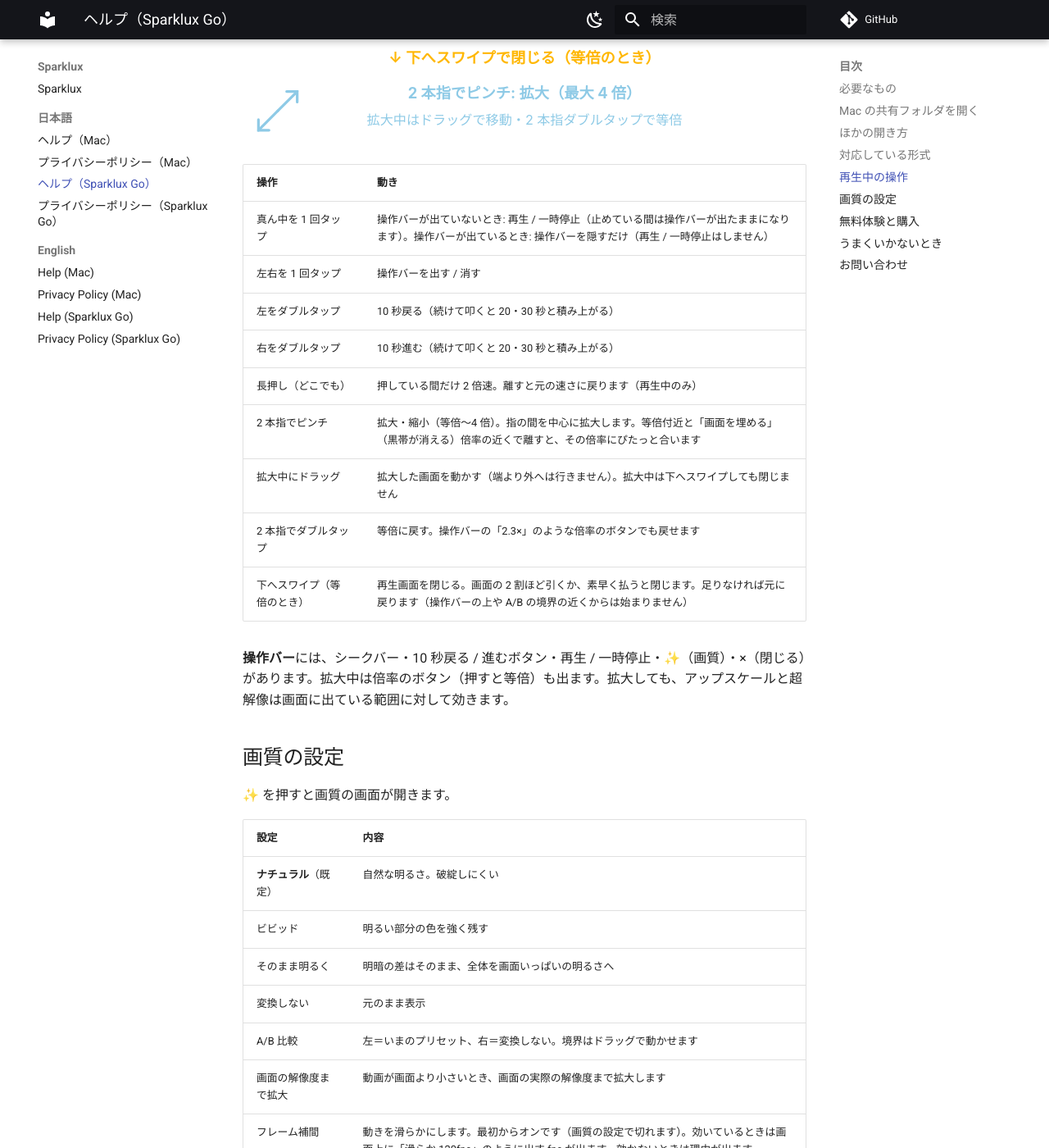
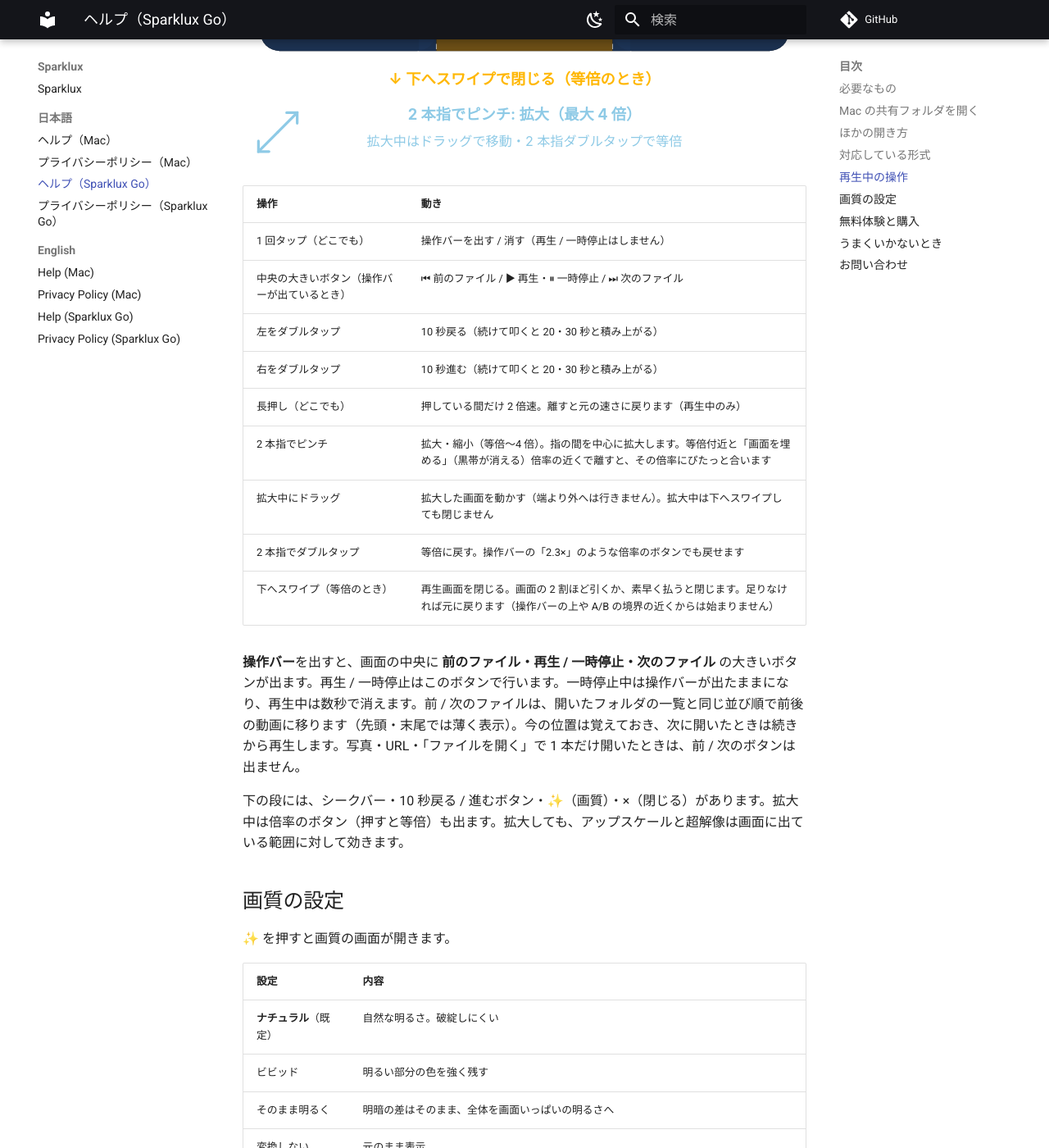
Before and after one commit to monmac1111/sparklux-help, an MkDocs documentation site: the page built from docs/ja/ios/help.md, in a window 1280 px wide and 1400 px high, scrolled down 1936 px. Shown: the whole window at 82% size. Built offline with MkDocs 1.6.1 and Material for MkDocs 9.7.7, drawn with Linux system fonts in a browser that asks for light colours; comment, search, counter and statistics services are not loaded; some of the changed text lies outside the part shown.

Commit message:
iOS: 1 回タップはどこでも操作バーだけ・中央に前/再生/次のボタン（Sparklux Go 1.0.1）
Co-Authored-By: Claude Opus 5.5 <noreply@anthropic.com>

```diff
--- a/docs/ja/ios/help.md
+++ b/docs/ja/ios/help.md
@@ -40,14 +40,14 @@ MP4 / MOV / M4V / HLS（.m3u8）/ **MKV**。映像は H.264 と HEVC（10bit・H
 
 ## 再生中の操作
 
-画面を左・真ん中・右の 3 つに分けて、叩く場所で動きが変わります。
+1 回タップはどこを叩いても操作バーを出す / 消すだけです。ダブルタップは左右で動きが変わります。
 
 ![画面の操作：左・真ん中・右の 3 分割、下へのスワイプ、ピンチで拡大](../../assets/ios-gestures-ja.svg)
 
 | 操作 | 動き |
 |---|---|
-| 真ん中を 1 回タップ | 操作バーが出ていないとき: 再生 / 一時停止（止めている間は操作バーが出たままになります）。操作バーが出ているとき: 操作バーを隠すだけ（再生 / 一時停止はしません） |
-| 左右を 1 回タップ | 操作バーを出す / 消す |
+| 1 回タップ（どこでも） | 操作バーを出す / 消す（再生 / 一時停止はしません） |
+| 中央の大きいボタン（操作バーが出ているとき） | ⏮ 前のファイル / ▶︎ 再生・⏸ 一時停止 / ⏭ 次のファイル |
 | 左をダブルタップ | 10 秒戻る（続けて叩くと 20・30 秒と積み上がる） |
 | 右をダブルタップ | 10 秒進む（続けて叩くと 20・30 秒と積み上がる） |
 | 長押し（どこでも） | 押している間だけ 2 倍速。離すと元の速さに戻ります（再生中のみ） |
@@ -56,7 +56,9 @@ MP4 / MOV / M4V / HLS（.m3u8）/ **MKV**。映像は H.264 と HEVC（10bit・H
 | 2 本指でダブルタップ | 等倍に戻す。操作バーの「2.3×」のような倍率のボタンでも戻せます |
 | 下へスワイプ（等倍のとき） | 再生画面を閉じる。画面の 2 割ほど引くか、素早く払うと閉じます。足りなければ元に戻ります（操作バーの上や A/B の境界の近くからは始まりません） |
 
-**操作バー**には、シークバー・10 秒戻る / 進むボタン・再生 / 一時停止・✨（画質）・×（閉じる）があります。拡大中は倍率のボタン（押すと等倍）も出ます。拡大しても、アップスケールと超解像は画面に出ている範囲に対して効きます。
+**操作バー**を出すと、画面の中央に **前のファイル・再生 / 一時停止・次のファイル** の大きいボタンが出ます。再生 / 一時停止はこのボタンで行います。一時停止中は操作バーが出たままになり、再生中は数秒で消えます。前 / 次のファイルは、開いたフォルダの一覧と同じ並び順で前後の動画に移ります（先頭・末尾では薄く表示）。今の位置は覚えておき、次に開いたときは続きから再生します。写真・URL・「ファイルを開く」で 1 本だけ開いたときは、前 / 次のボタンは出ません。
+
+下の段には、シークバー・10 秒戻る / 進むボタン・✨（画質）・×（閉じる）があります。拡大中は倍率のボタン（押すと等倍）も出ます。拡大しても、アップスケールと超解像は画面に出ている範囲に対して効きます。
 
 ## 画質の設定
 
```
Also changed, not shown: docs/en/ios/help.md (+6 -4 lines), docs/assets/ios-gestures-en.svg, docs/assets/ios-gestures-ja.svg.
